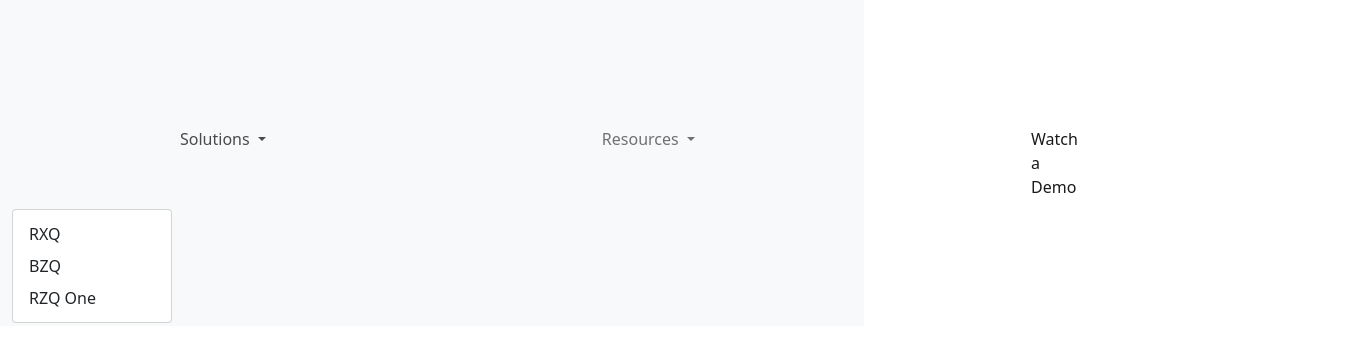
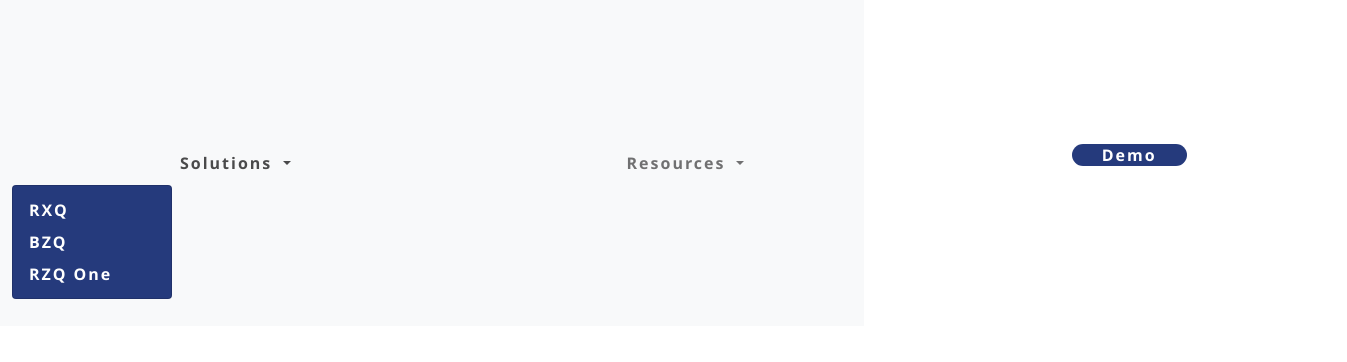
Before and after one commit to CodingCody92/Liberty2, a plain HTML site: page index.html in a window 1280 px wide. Both pictures are taken after a click on the button "Solutions". Shown: the full height of the page, 1347 px wide, since content can reach past the window. Drawn offline with nearby package versions, Linux system fonts and the light colour scheme.

Commit message:
new changes

```diff
--- a/index.html
+++ b/index.html
@@ -45,7 +45,7 @@
                         </ul>
                     </li>
                     <li class="nav-item">
-                        <a class="nav-link active" aria-current="page" href="#">Watch a Demo</a>
+                        <a class="demo" aria-current="page" href="#">Demo</a>
                     </li>
                     <!-- <li class="nav-item">
                         <a class="nav-link" href="#">Features</a>
--- a/style.css
+++ b/style.css
@@ -1,14 +1,50 @@
-.nav-item {
-    padding: 0 10rem;
+* {
+    box-sizing: border-box;
+    padding: 0;
+    margin: 0;
+
+}
+
+body {
+    font-family: 'Segoe UI', Tahoma, Geneva, Verdana, sans-serif;
 }
 
 
 
+.nav-item {
+    padding: 0 10rem;
+    transition: all 1.4s ease-in;
+}
+
+.nav-item a {
+    font-family: 'Segoe UI', Tahoma, Geneva, Verdana, sans-serif;
+    font-weight: bold;
+    color: black;
+    letter-spacing: 2px;
+    font-size: 1em;
+}
+
+.nav-item .demo {
+    background: #253a7c;
+    color: #fff;
+    border-radius: 30px;
+    text-decoration: none;
+    padding: 0 30px;
+}
 
 
+ul .dropdown-menu {
+    background: #253a7c;
+}
 
+.dropdown-menu a {
+    color: #FFF;
+}
 
-
+.dropdown-menu a:hover {
+    background: #d1d3d4;
+    color: black;
+}
 
 
 
```
